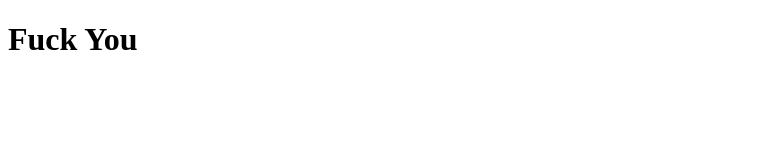
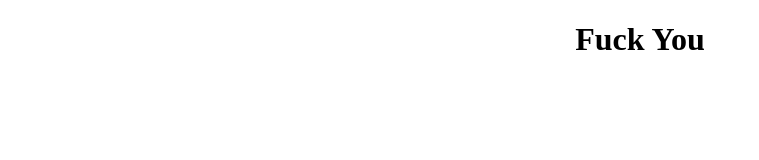
Before and after one commit to nicemondominic/nmd, a plain HTML site: page index.html in a window 1280 px wide. Shown: the whole page, without its empty margins (0-759 px from the left). Drawn offline with Linux system fonts and the light colour scheme.

Commit message:
Update index.html

```diff
--- a/index.html
+++ b/index.html
@@ -5,6 +5,6 @@
     <title>Nicemon Dominic</title>
 </head>
 <body>
-    <h1>Fuck You</h1>
+    <center><h1>Fuck You</h1></center>
 </body>
 </html>
```
